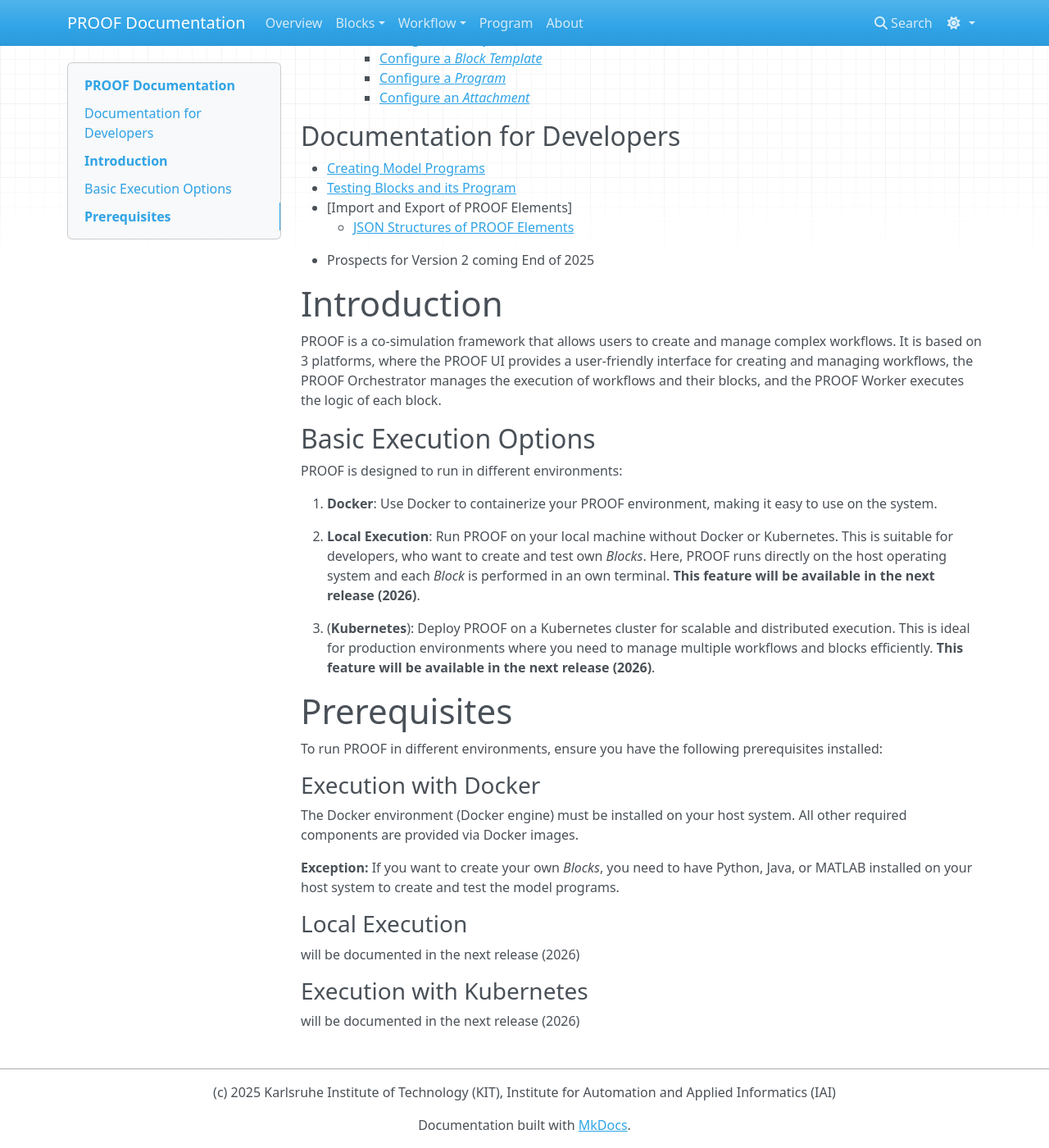
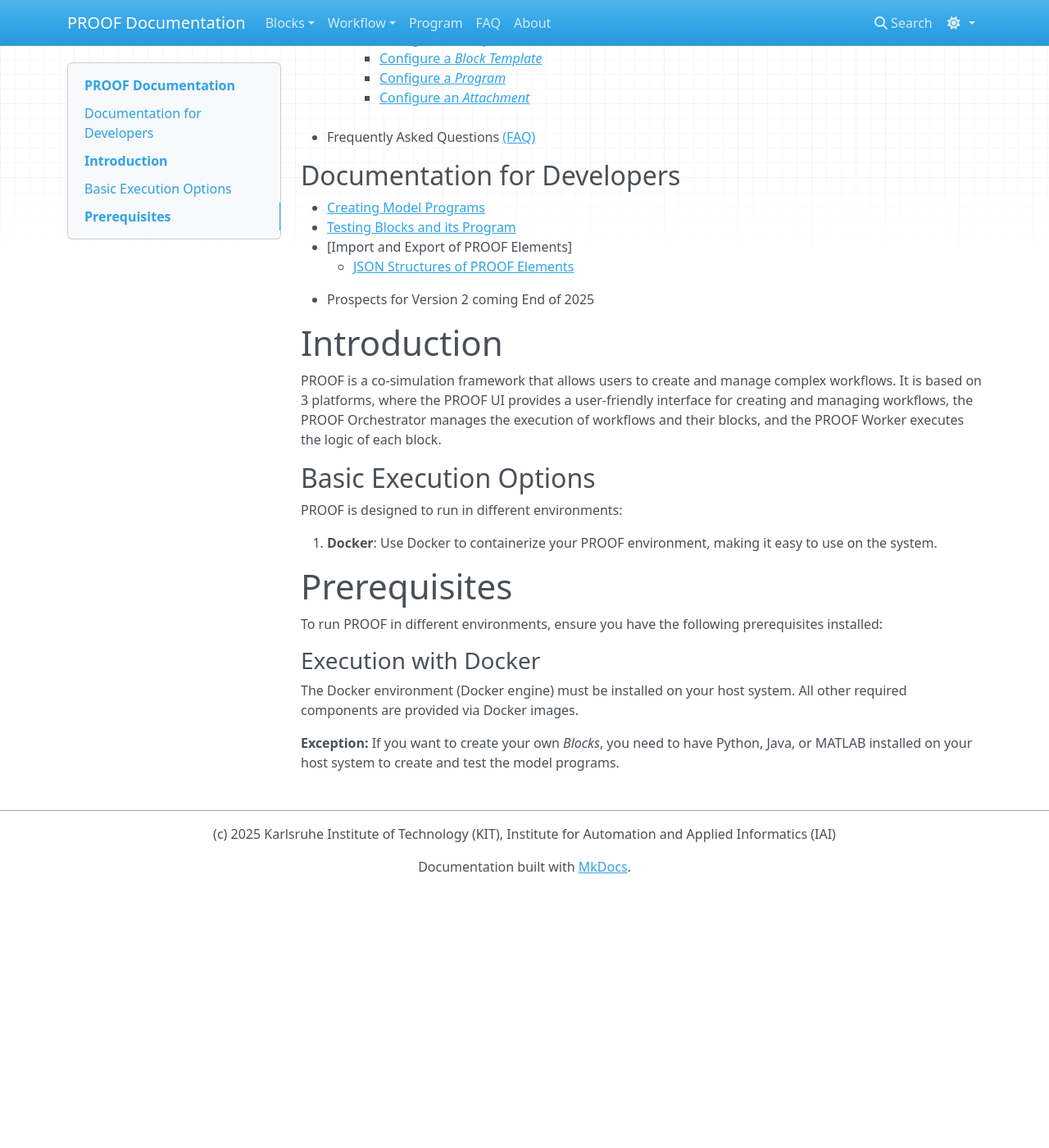
Before and after one commit to KIT-IAI-PROOF/kit-iai-proof.github.io, an MkDocs documentation site: the page built from docs/index.md, in a window 1280 px wide and 1400 px high, scrolled down 1085 px. Shown: the whole window at 82% size. Built offline with MkDocs 1.6.1, drawn with Linux system fonts in a browser that asks for light colours; nearby versions of some CDN libraries; after the commit the page ends 2170 px from its top, so only the background shows below that; some of the changed lines change nothing that is shown.

Commit message:
Add faq page & remove future developments (#1)
* feat: add FAQ page

* remove empty page and commented future developments

```diff
--- /dev/null
+++ b/docs/faq.md
@@ -0,0 +1,32 @@
+# Frequently Asked Questions (FAQ)
+
+## Technical Questions
+
+### How do I handle errors in my workflow?
+PROOF uses *Notify Messages* to communicate errors. When an error occurs, the orchestrator receives notification about the error location and reason. Check the monitoring panel and logs for error details.
+
+## Troubleshooting
+
+### My workflow won't start. What should I check?
+1. Ensure all required inputs are configured
+2. Check that all blocks are properly connected
+3. Verify that the workflow is saved
+4. Check the monitoring panel for error messages
+5. Review logs for detailed error information
+
+### Blocks are not connecting. Why?
+Blocks can only connect if their inputs and outputs are compatible (same data type). Compatible connections are indicated by matching colors. Check that you're connecting compatible pin types.
+
+### Where can I find logs?
+Logs are available in the *Monitoring* panel of the PROOF UI. Select a workflow execution to view its logs and status information.
+
+## Getting Help
+
+### Where can I find more documentation?
+- [Overview](overview/overview.md): General PROOF concepts
+- [Blocks](Block/overview.md): Block structure and components
+- [Workflows](Workflow/proof-workflows.md): Workflow creation and management
+- [Programs](Program/proof-programs.md): Program structure and creation
+
+### Who should I contact for support?
+For questions, issues, or suggestions, please contact the PROOF development team at KIT (Karlsruhe Institute of Technology) at *proof(at)iai.kit.edu*.
--- a/docs/index.md
+++ b/docs/index.md
@@ -47,7 +47,8 @@
         - [Configure a *Block Template*](Workflow/configure-block-template.md)
         - [Configure a *Program*](Workflow/configure-program.md)
         - [Configure an *Attachment*](Workflow/configure-attachment.md)
-
+<br><br>
+- Frequently Asked Questions [(FAQ)](faq.md)
 
 
 <!--
@@ -94,12 +95,14 @@
 
 1. **Docker**: Use Docker to containerize your PROOF environment, making it easy to use on the system.
 
+<!--
 2. **Local Execution**: Run PROOF on your local machine without Docker or Kubernetes.
 This is suitable for developers, who want to create and test own *Blocks*. Here, PROOF runs directly on the host operating system and each *Block* is performed in an own terminal.
 **This feature will be available in the next release (2026)**.
 
 3. (**Kubernetes**): Deploy PROOF on a Kubernetes cluster for scalable and distributed execution. This is ideal for production environments where you need to manage multiple workflows and blocks efficiently.
 **This feature will be available in the next release (2026)**.
+-->
 
 # Prerequisites
 
@@ -111,11 +114,13 @@
 
 **Exception:** If you want to create your own *Blocks*, you need to have Python, Java, or MATLAB installed on your host system to create and test the model programs.
 
+<!--
 ### Local Execution
 will be documented in the next release (2026)
 
 ### Execution with Kubernetes
 will be documented in the next release (2026)
+-->
 
 <!--
 # PROOF Structure
--- a/mkdocs.yml
+++ b/mkdocs.yml
@@ -24,7 +24,6 @@
 
 
 nav:
-  - Overview: overview/overview.md
   - Blocks:
     - Overview: Block/overview.md
     - Using Blocks: Block/using-proof-blocks.md
@@ -37,6 +36,7 @@
     - Monitoring Workflows: Workflow/monitoring-workflows.md
   - Program: Program/proof-programs.md
     #- Overview: Program/proof-programs.md
+  - FAQ: faq.md
   - About: about/about.md
 
 copyright: (c) 2025 Karlsruhe Institute of Technology (KIT), Institute for Automation and Applied Informatics (IAI)
```
